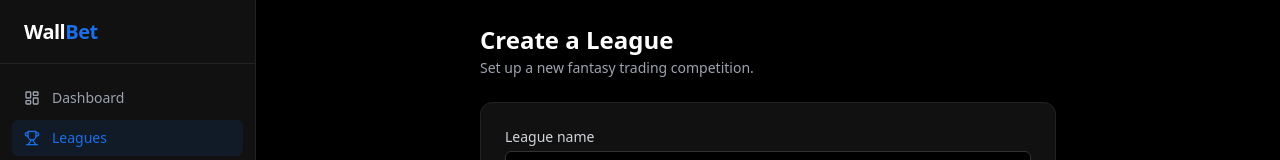
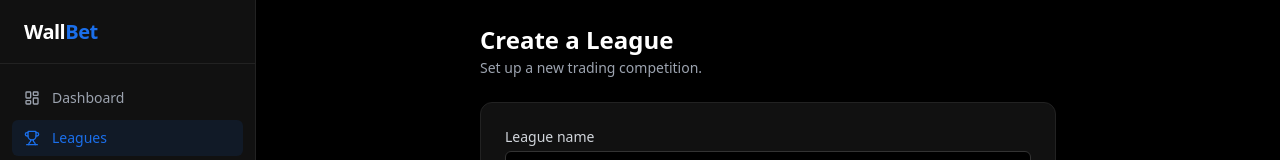
Before and after one commit to FranMBeron/WallBet, a Next.js app in the folder frontend/: page /leagues/new in a window 1280 px wide. Shown: the top 160 px of the page. Built offline with nearby package versions, Linux system fonts and the light colour scheme.

Commit message:
League form creation text correction.

```diff
--- a/frontend/app/(main)/leagues/new/page.tsx
+++ b/frontend/app/(main)/leagues/new/page.tsx
@@ -8,7 +8,7 @@ export default function NewLeaguePage() {
       <div className="mb-6">
         <h1 className="text-2xl font-bold text-white">Create a League</h1>
         <p className="text-sm text-gray-400 mt-0.5">
-          Set up a new fantasy trading competition.
+          Set up a new trading competition.
         </p>
       </div>
 
```
